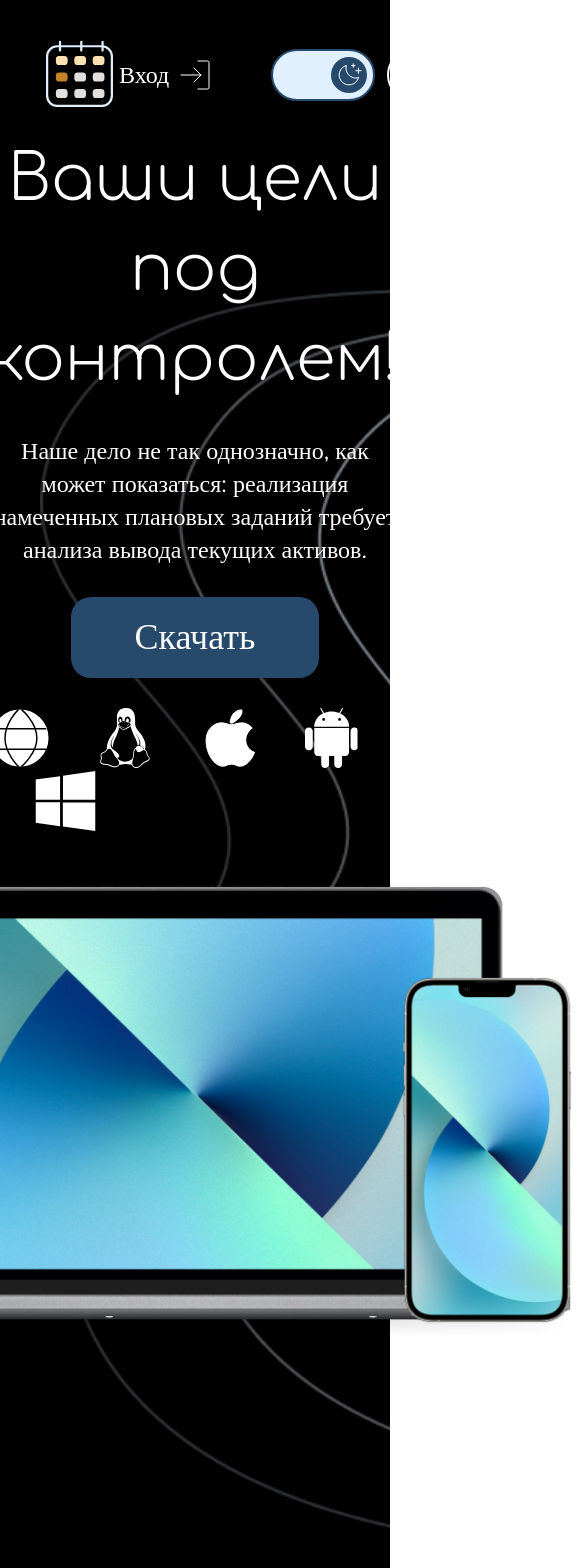
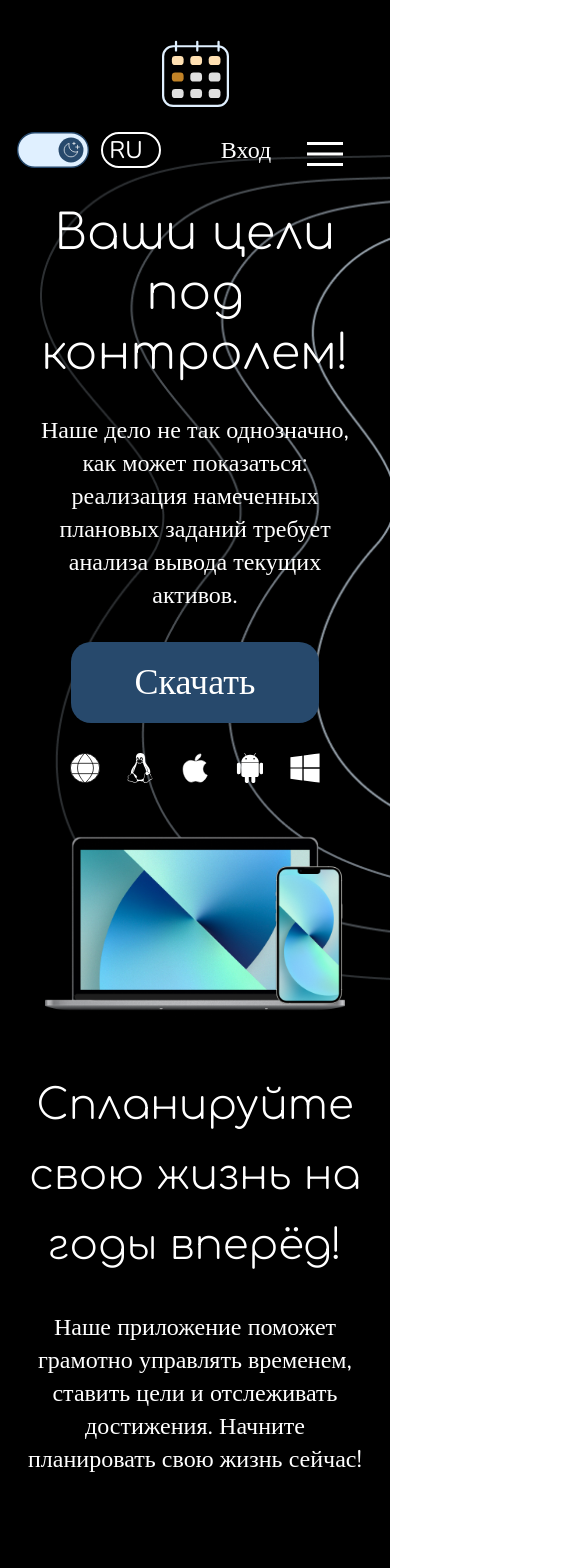
Before and after one commit to VanCode111/front-react, a React (Create React App) app: page /main in a window 390 px wide. Shown: the top 1568 px of the page, 585 px wide, since content can reach past the window. Built offline with nearby package versions, Linux system fonts and the light colour scheme.

Commit message:
more-adaptiv

```diff
--- a/src/components/CalendarDark/Calendar.jsx
+++ b/src/components/CalendarDark/Calendar.jsx
@@ -38,7 +38,21 @@ const Calendar = () => {
               <div className={classes.header__logo}>
                 <img width={60} height={60} src="images/logo.svg" alt="Logo" />
               </div>
-              <div className={classes.header__wrapper}>
+              <div
+                className={`${showMenu} ? ${classes.header__wrapper} : ${classes.header__menu}`}
+              >
+                {!showMenu && (
+                  <button>
+                    <svg
+                      xmlns="http://www.w3.org/2000/svg"
+                      fill="white"
+                      height="48"
+                      width="48"
+                    >
+                      <path d="M6 36v-3h36v3Zm0-10.5v-3h36v3ZM6 15v-3h36v3Z" />
+                    </svg>
+                  </button>
+                )}
                 {showMenu && (
                   <ul className={classes.header__links}>
                     <li>
--- a/src/components/CalendarDark/Calendar.module.css
+++ b/src/components/CalendarDark/Calendar.module.css
@@ -41,6 +41,17 @@
   align-items: center;
   gap: 60px;
 }
+.header__menu {
+    display: flex;
+    justify-content: space-between;
+    flex-direction: row;
+    align-items: center;
+    gap: 20px;
+  }
+.header__menu button {
+    border: none;
+    background-color: inherit;
+}
 .header__links {
   display: flex;
   flex-direction: row;
@@ -70,11 +81,11 @@
   flex-direction: row;
   justify-content: space-evenly;
   align-items: center;
+  gap: 60px;
 }
 .button__wrapper {
   display: flex;
   flex-direction: row;
-    margin-left: 60px;
 }
 
 .header__nav button {
@@ -99,7 +110,7 @@
 }
 
 .button__wrapper button:nth-last-of-type(1) {
-    border: 2px solid var(--var-body-hc);;
+  border: 2px solid var(--var-body-hc);
   border-radius: 50px;
   padding: 5px 20px 5px 15px;
   margin-left: 12px;
@@ -116,7 +127,7 @@
   font-weight: 300;
   font-size: 64px;
   line-height: 90px;
-    color: var(--var-body-fc);;
+  color: var(--var-body-fc);
   margin-top: 170px;
   max-width: 560px;
 }
@@ -127,13 +138,13 @@
   font-weight: 400;
   font-size: 24px;
   line-height: 33px;
-    color: var(--var-body-fc);;
+  color: var(--var-body-fc);
   margin: 30px 0;
   max-width: 830px;
 }
 
 .main .content__button {
-    background: var(--var-body-sc);;
+  background: var(--var-body-sc);
   border: none;
   border-radius: 20px;
   padding: 16px 64px;
@@ -260,11 +271,12 @@
 }
 .ability__btn {
   font-family: "Nunito";
+  padding: 14px 28px;
   cursor: pointer;
   border: none;
   border-radius: 8px;
-    width: 470px;
-    height: 77px;
+  max-width: 470px;
+  min-height: 77px;
   font-size: 36px;
   line-height: 49px;
   display: block;
@@ -437,7 +449,7 @@
   font-weight: 200;
   font-size: 24px;
   line-height: 33px;
-    color: var(--var-body-fc);;
+  color: var(--var-body-fc);
 }
 .project {
   padding-bottom: 90px;
@@ -454,27 +466,30 @@
 }
 
 @media (min-width: 1400px) {
-    .container, .header__container {
+  .container,
+  .header__container {
     max-width: 1320px;
     margin: auto;
-
   }
 }
 @media (min-width: 1200px) and (max-width: 1399px) {
-    .container, .header__container {
+  .container,
+  .header__container {
     max-width: 1140px;
     margin: auto;
   }
-
 }
 @media (min-width: 992px) and (max-width: 1199px) {
-    .container, .header__container {
+  .container,
+  .header__container {
     max-width: 960px;
     margin: auto;
   }
 }
 @media (max-width: 991px) {
-    .container, .main__container, .header__container {
+  .container,
+  .main__container,
+  .header__container {
     margin: 0 20px;
   }
 }
@@ -482,7 +497,7 @@
   .main__container {
     flex-direction: column;
     justify-content: center;
-        align-items: center
+    align-items: center;
   }
   .main__images {
     margin-top: 50px;
@@ -493,11 +508,177 @@
     align-items: center;
     justify-content: center;
   }
+
+  .content__description {
+    text-align: center;
+  }
+}
+@media (min-width: 501px) and (max-width: 1250px) {
   .main .content__title {
     margin-top: 25px;
     text-align: center;
   }
-    .content__description {
-        text-align: center;
+}
+
+@media (max-width: 900px) {
+  .ability__img-wrap {
+    max-width: 100%;
+    justify-content: center;
+    align-items: center;
+    gap: 0 40px;
+  }
+  .ability__img-wrap svg {
+    width: 40px;
+    height: 40px;
   }
 }
+
+@media (max-width: 800px) {
+  .people__description {
+    flex-direction: column;
+  }
+  .people__description h3 {
+    margin-top: 30px;
+  }
+}
+
+@media (max-width: 560px) {
+  .main .content__links a + a {
+    margin-left: 25px;
+  }
+  .interface__switch-btn:last-of-type {
+    margin-left: 20px;
+  }
+  .interface__title {
+    font-size: 42px;
+  }
+  .main__images {
+    margin-bottom: 50px;
+  }
+
+  .content__links svg {
+    width: 30px;
+    height: 30px;
+  }
+  .interface__img-wrap img {
+    width: 315px;
+    height: 191px;
+  }
+  .people__description img {
+    width: 340px;
+    height: 174px;
+  }
+  .questions__item-header {
+    padding-left: 85px;
+  }
+  .questions__item-body {
+    padding: 0 10px 25px 85px;
+  }
+  .questions__item h3 {
+    font-size: 24px;
+  }
+  .people {
+    margin-top: 60px;
+  }
+}
+@media (min-width: 561px) and (max-width: 800px) {
+  .main__images img:first-of-type {
+    width: 512px;
+    height: 304px;
+  }
+  .main__images img:last-of-type {
+    width: 116px;
+    height: 256px;
+  }
+  .main__images {
+    margin-bottom: 70px;
+  }
+}
+
+@media (min-width: 561px) and (max-width: 1000px) {
+  .interface__img-wrap img {
+    width: 524px;
+    height: 318px;
+  }
+}
+@media (max-width: 600px) {
+    .header__container {
+        flex-direction: column;
+      }
+      .header__wrapper {
+        margin-top: 20px;
+      }
+    .header__wrapper {
+        flex-direction: row-reverse;
+    }
+    .header__nav {
+        flex-direction: row-reverse;
+    }
+}
+@media (max-width: 500px) {
+    .header__wrapper button:first-of-type svg {
+        width: 72px;
+        height: 36px;
+    }
+    .header__nav button:last-of-type {
+        width: 60px;
+        height: 36px;
+        font-size: 6px;
+        padding: 5px;
+    }
+    .button__wrapper button:last-of-type svg {
+       display: none;
+    }
+  .main .content__title {
+    font-size: 48px;
+    margin-top: 35px;
+    text-align: center;
+    line-height: 60px;
+  }
+  .ability__title {
+    font-size: 52px;
+    line-height: 50px;
+  }
+  .people h2 {
+    font-size: 52px;
+    line-height: 50px;
+  }
+  .questions h2 {
+    font-size: 52px;
+    line-height: 50px;
+    margin-top: 0;
+  }
+  .footer__links {
+    flex-direction: column;
+    justify-content: center;
+    align-items: center;
+    margin: 40px 0;
+  }
+  .footer__links img {
+    margin-bottom: 25px;
+  }
+}
+@media (max-width: 400px) {
+  .interface__switch-btn:last-of-type {
+    margin-left: 0;
+    font-size: 30px;
+  }
+  .main__images img:first-of-type {
+    width: 307px;
+    height: 182px;
+  }
+  .main__images img:last-of-type {
+    width: 70px;
+    height: 142px;
+  }
+}
+@media (min-width: 401px) and (max-width: 560px) {
+  .main__images img:first-of-type {
+    width: 384.5px;
+    height: 228px;
+  }
+  .main__images img:last-of-type {
+    width: 87.5px;
+    height: 178px;
+  }
+}
```
Lines whose indentation alone changed are shown as unchanged.
